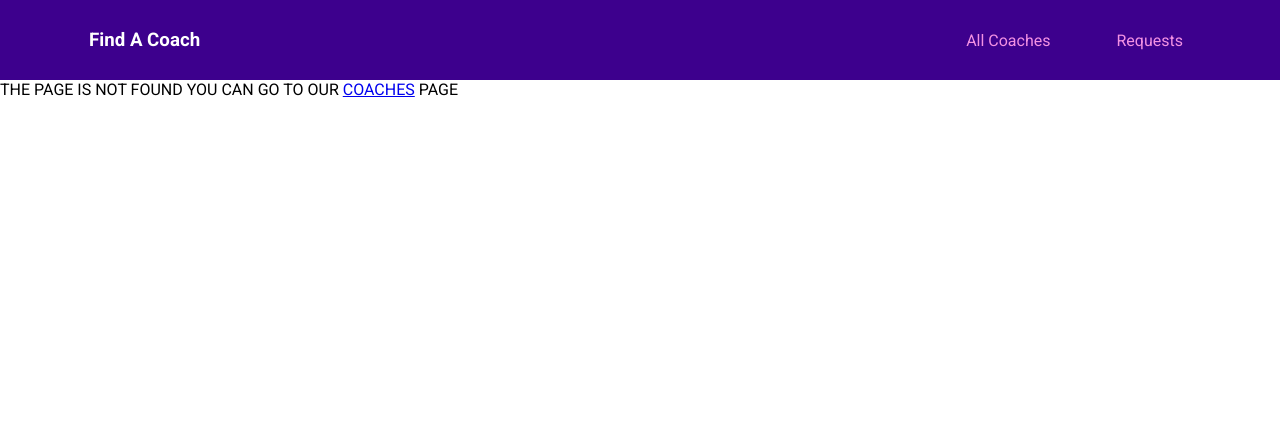
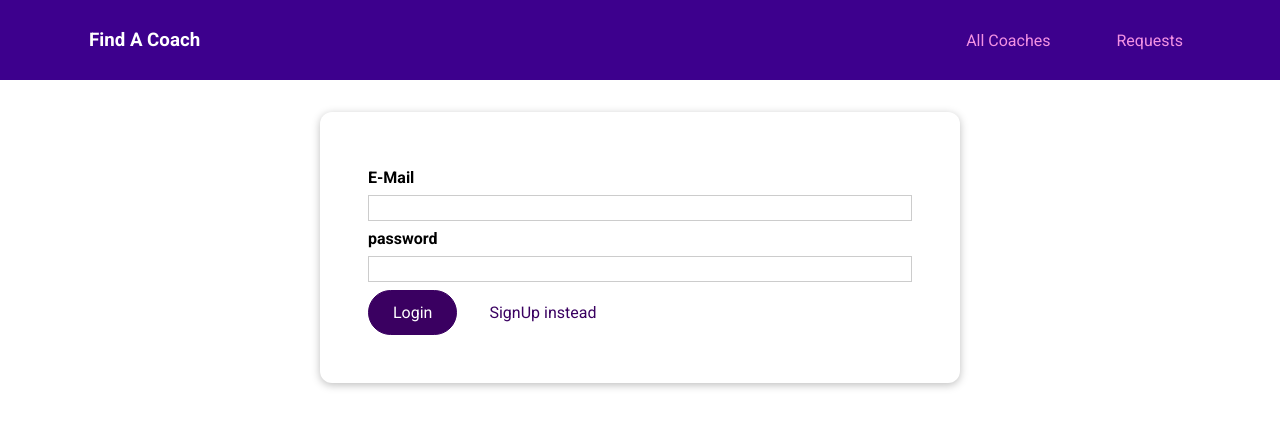
Before and after one commit to amr0mengd/projects-, a Vue app in the folder vue course/CourseProjects/find-coach-project/: page /auth in a window 1280 px wide. Before the commit this address had no page. Shown: the top 428 px of the page. Built offline with nearby package versions, Linux system fonts and the light colour scheme.

Commit message:
added the signUp authentication and handled it's errors and added a spinner

```diff
--- /dev/null
+++ b/vue course/CourseProjects/find-coach-project/src/pages/auth/UserAuth.vue
@@ -0,0 +1,130 @@
+<template>
+  <div>
+    <base-dialog :show="!!error" title="An error occurred" @close="handleError"
+      ><p>{{ error }}</p></base-dialog
+    >
+    <base-dialog :show="isLoading" title="Authenticating..." fixed>
+      <base-spinner></base-spinner
+    ></base-dialog>
+    <base-card>
+      <form @submit.prevent="submitForm">
+        <div class="form-control">
+          <label for="email">E-Mail</label>
+          <input type="email" id="email" v-model.trim="email" />
+        </div>
+        <div class="form-control">
+          <label for="password">password</label>
+          <input type="password" id="password" v-model="password" />
+        </div>
+        <p v-if="!formIsValid">
+          Please enter a valid email and password (must be at least 6 characters
+          long).
+        </p>
+        <base-button>{{ submitButtonCaption }}</base-button>
+        <base-button type="button" mode="flat" @click="switchAuthMode">{{
+          switchModeButtonCaption
+        }}</base-button>
+      </form>
+    </base-card>
+  </div>
+</template>
+
+<script>
+
+export default {
+  data() {
+    return {
+      email: "",
+      password: "",
+      formIsValid: true,
+      mode: "login",
+      isLoading: false,
+      error: null,
+    };
+  },
+  computed: {
+    submitButtonCaption() {
+      if (this.mode === "login") {
+        return "Login";
+      } else {
+        return "SignUp";
+      }
+    },
+    switchModeButtonCaption() {
+      if (this.mode === "login") {
+        return "SignUp instead";
+      } else {
+        return "Login instead";
+      }
+    },
+  },
+
+  methods: {
+    async submitForm() {
+      this.formIsValid = true;
+      if (this.email === "" || !this.email.includes("@") || this.password < 6) {
+        this.formIsValid = false;
+        return;
+      }
+
+      this.isLoading = true;
+      try {
+        if (this.mode === "login") {
+          //...
+        } else {
+          await this.$store.dispatch("signup", {
+            email: this.email,
+            password: this.password,
+          });
+        }
+      } catch (error) {
+        this.error = error.message || "Failed to authenticate try later";
+      }
+      this.isLoading = false;
+    },
+    switchAuthMode() {
+      if (this.mode === "login") {
+        this.mode = "signup";
+      } else {
+        this.mode = "login";
+      }
+    },
+    handleError() {
+      this.error = null;
+    },
+  },
+};
+</script>
+
+<style scoped>
+form {
+  margin: 1rem;
+  padding: 1rem;
+}
+
+.form-control {
+  margin: 0.5rem 0;
+}
+
+label {
+  font-weight: bold;
+  margin-bottom: 0.5rem;
+  display: block;
+}
+
+input,
+textarea {
+  display: block;
+  width: 100%;
+  font: inherit;
+  border: 1px solid #ccc;
+  padding: 0.15rem;
+}
+
+input:focus,
+textarea:focus {
+  border-color: #3d008d;
+  background-color: #faf6ff;
+  outline: none;
+}
+</style>
--- a/vue course/CourseProjects/find-coach-project/src/router.js
+++ b/vue course/CourseProjects/find-coach-project/src/router.js
@@ -5,6 +5,7 @@
 import CoachRegistration from "./pages/coaches/CoachRegistration.vue";
 import RequestsReceived from "./pages/requests/RequestsReceived.vue";
 import NotFound from "./pages/NotFound.vue";
+import UserAuth from "./pages/auth/UserAuth.vue";
 
 const router = createRouter({
   history: createWebHistory(),
@@ -19,6 +20,7 @@
     },
     { path: "/register", component: CoachRegistration },
     { path: "/requests", component: RequestsReceived },
+    {path: '/auth', component: UserAuth},
     { path: "/:notFound(.*)", component: NotFound },
   ],
 });
--- /dev/null
+++ b/vue course/CourseProjects/find-coach-project/src/store/modules/auth/actions.js
@@ -0,0 +1,30 @@
+export default {
+  login() {},
+  async signup(context, payload) {
+    const response = await fetch(
+      `https://identitytoolkit.googleapis.com/v1/accounts:signUp?key=AIzaSyDARweIzsAbAYpnMULnHuLXIwTJOdVTLEI`,
+      {
+        method: "POST",
+        body: JSON.stringify({
+          email: payload.email,
+          password: payload.password,
+          returnSecureToken: true,
+        }),
+      }
+    );
+    const responseData = await response.json();
+
+    if (!response.ok) {
+      console.log(responseData);
+      const error = new Error(responseData.message || "Failed to authenticate");
+      throw error;
+    }
+    console.log(responseData)
+
+    context.commit('setUser',{
+      token: responseData.idToken,
+      userId: responseData.localId,
+      tokenExpiration: responseData.expiresIn
+    })
+  },
+};
--- /dev/null
+++ b/vue course/CourseProjects/find-coach-project/src/store/modules/auth/getters.js
@@ -0,0 +1,5 @@
+export default {
+  userId(state) {
+    return state.userId;
+  },
+};
--- /dev/null
+++ b/vue course/CourseProjects/find-coach-project/src/store/modules/auth/index.js
@@ -0,0 +1,16 @@
+import actions from "./actions";
+import getters from "./getters";
+import mutations from "./mutations";
+
+export default {
+  state() {
+    return {
+      userId: null,
+      token: null,
+      tokenExpiration: null,
+    };
+  },
+  mutations,
+  actions,
+  getters,
+};
--- /dev/null
+++ b/vue course/CourseProjects/find-coach-project/src/store/modules/auth/mutations.js
@@ -0,0 +1,7 @@
+export default {
+  setUser(state, payload) {
+    state.token = payload.token;
+    state.userId = payload.userId;
+    state.tokenExpiration = payload.tokenExpiration;
+  },
+};
--- a/vue course/CourseProjects/find-coach-project/src/store/store.js
+++ b/vue course/CourseProjects/find-coach-project/src/store/store.js
@@ -1,21 +1,13 @@
 import { createStore } from "vuex";
 import coachesModule from "./modules/coaches/index.js";
 import requestsModule from "./modules/requests/index.js";
+import authModule from "./modules/auth/index.js";
 
 const store = createStore({
   modules: {
     coaches: coachesModule,
     requests: requestsModule,
-  },
-  state() {
-    return {
-      userId: "c3",
-    };
-  },
-  getters: {
-    userId(state) {
-      return state.userId;
-    },
+    auth: authModule,
   },
 });
 
```
